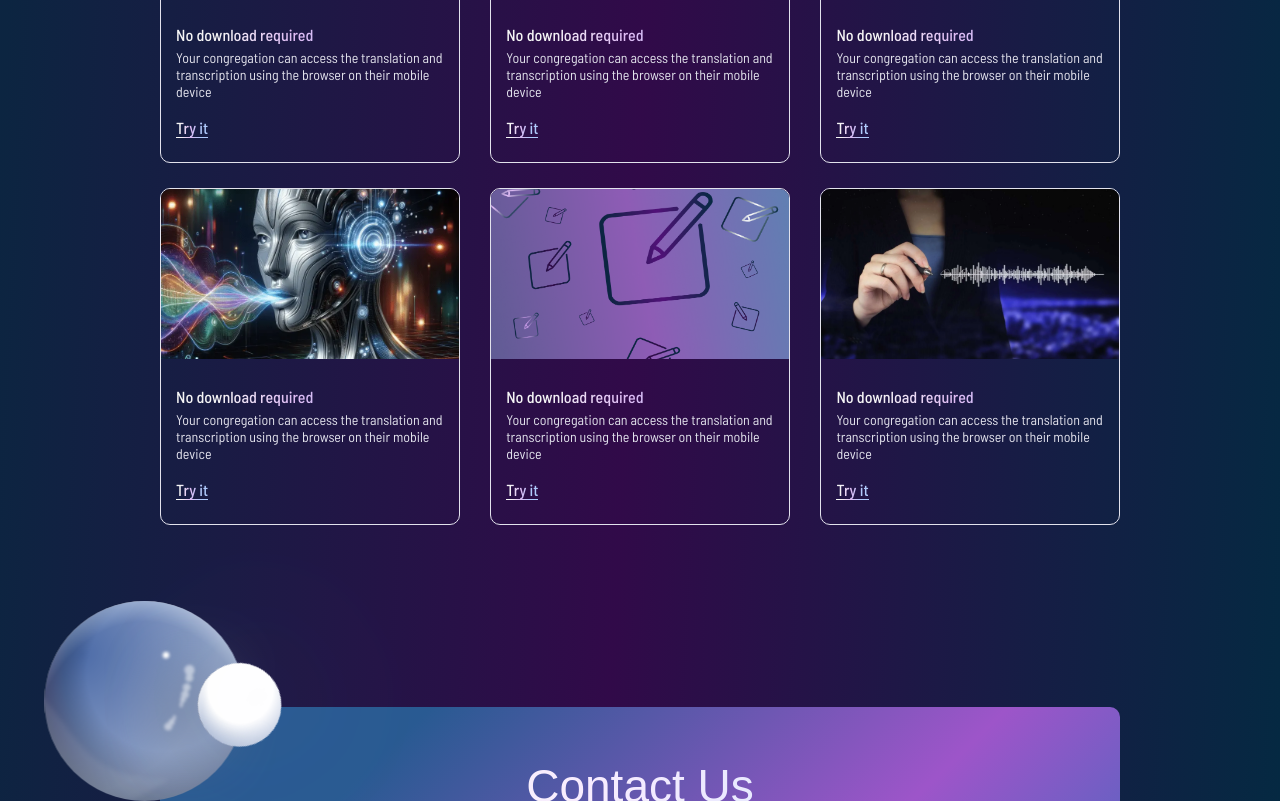
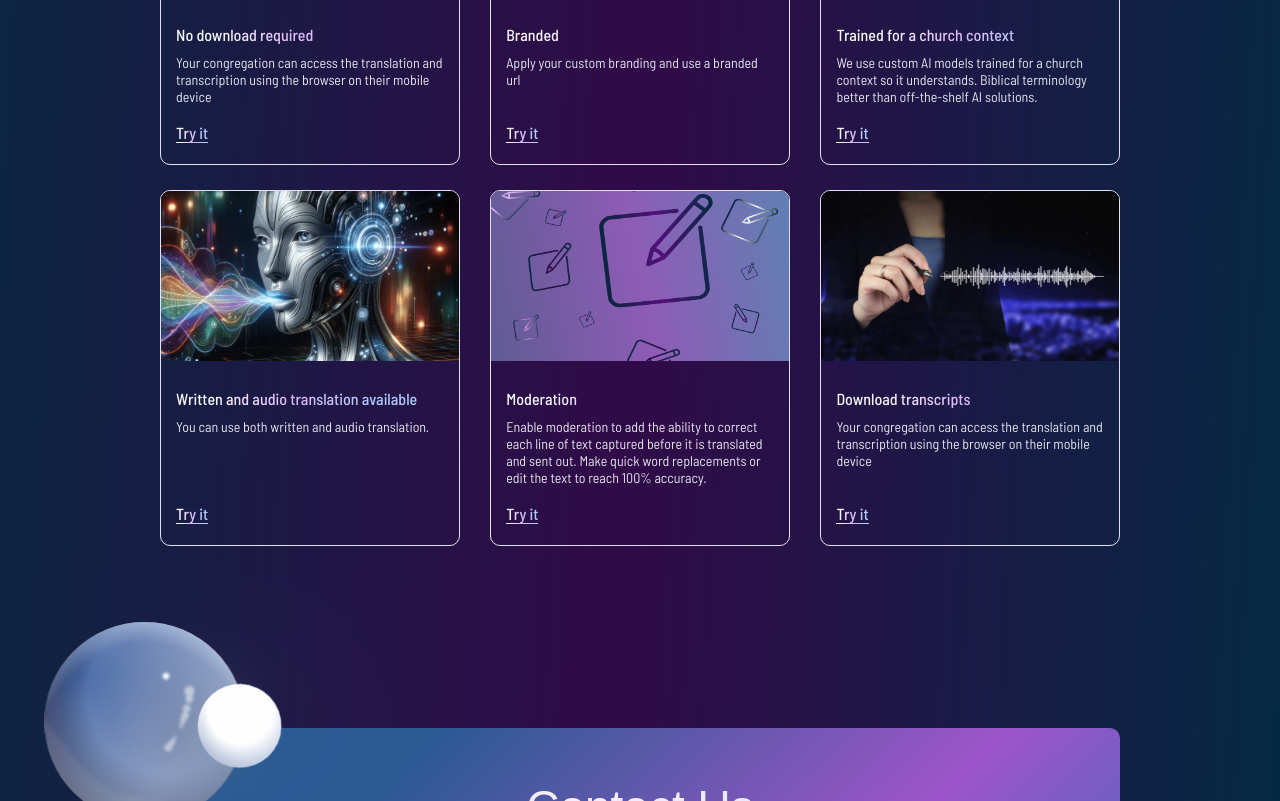
Before and after one commit to webDevT/oneaccord-landing, a website: page app/index.html in a window 1280 px wide. Shown: the part 1091-1892 px from the top of the page. Drawn offline with nearby package versions, Linux system fonts and the light colour scheme; a web font is replaced by a local one.

Commit message:
features text

```diff
--- a/app/index.html
+++ b/app/index.html
@@ -22,7 +22,7 @@
 
 			<div class="logo">
 				<a href="index.html">
-					<img src="img/logo.svg" alt="">
+					<img src="img/logo.svg" alt="OneAccord logo">
 				</a>
 			</div>
 
@@ -148,11 +148,11 @@ with a <span>human touch</span>
 			</div>
 
 			<div class="main-screen__image-wrapper">
-				<img src="img/photo.png" alt="" class="main-screen__photo">
-				<img src="img/screen.png" alt="" class="main-screen__screen">
-				<img src="img/bable0.svg" alt="" class="main-screen__bables">
+				<img src="img/photo.png" alt="Peoples logo" class="main-screen__photo">
+				<img src="img/screen.png" alt="Phone screen" class="main-screen__screen">
+				<img src="img/bable0.svg" alt="bable" class="main-screen__bables">
 
-				<img src="img/bables01.svg" alt="" class="main-screen__bables2">
+				<img src="img/bables01.svg" alt="bable" class="main-screen__bables2">
 
 			</div>
 		</div>
@@ -169,14 +169,19 @@ with a <span>human touch</span>
 			<div class="features__list">
 
 				<div class="features__item">
-					<img src="img/img1.png" alt="" class="features__item-img">
+					<img src="img/img1.png" alt="No download requested image" class="features__item-img">
 					<div class="features__item-content">
+
+
+						<div class="features__item-content-text">
 							<h3 class="h3">
 							No download required
 						</h3>
 							<p>
 							Your congregation can access the translation and transcription using the browser on their mobile device
 						</p>
+						</div>
+
 
 						<a href="#contact" class="features__item-link">
 							Try it
@@ -187,12 +192,16 @@ with a <span>human touch</span>
 				<div class="features__item">
 					<img src="img/img2.png" alt="" class="features__item-img">
 					<div class="features__item-content">
+						<div class="features__item-content-text">
 							<h3 class="h3">
-							No download required
+							Branded
+
 						</h3>
 						<p>
-							Your congregation can access the translation and transcription using the browser on their mobile device
+							Apply your custom branding and use a branded url
 						</p>
+						</div>
+
 
 						<a href="#contact" class="features__item-link">
 							Try it
@@ -203,12 +212,16 @@ with a <span>human touch</span>
 				<div class="features__item">
 					<img src="img/img3.jpg" alt="" class="features__item-img">
 					<div class="features__item-content">
+						<div class="features__item-content-text">
 							<h3 class="h3">
-							No download required
+								Trained for a church context
+
 						</h3>
 						<p>
-							Your congregation can access the translation and transcription using the browser on their mobile device
+							We use custom AI models trained for a church context so it understands. Biblical terminology better than off-the-shelf AI solutions.
 						</p>
+						</div>
+
 
 						<a href="#contact" class="features__item-link">
 							Try it
@@ -219,12 +232,17 @@ with a <span>human touch</span>
 				<div class="features__item">
 					<img src="img/img4.webp" alt="" class="features__item-img">
 					<div class="features__item-content">
+						<div class="features__item-content-text">
 							<h3 class="h3">
-							No download required
+								Written and audio translation available
+
+
 						</h3>
 						<p>
-							Your congregation can access the translation and transcription using the browser on their mobile device
+							You can use both written and audio translation.
 						</p>
+						</div>
+
 
 						<a href="#contact" class="features__item-link">
 							Try it
@@ -235,12 +253,16 @@ with a <span>human touch</span>
 				<div class="features__item">
 					<img src="img/img5.png" alt="" class="features__item-img">
 					<div class="features__item-content">
+						<div class="features__item-content-text">
 							<h3 class="h3">
-							No download required
+								Moderation
+
 						</h3>
 						<p>
-							Your congregation can access the translation and transcription using the browser on their mobile device
+							Enable moderation to add the ability to correct each line of text captured before it is translated and sent out.  Make quick word replacements or edit the text to reach 100% accuracy.
 						</p>
+						</div>
+
 
 						<a href="#contact" class="features__item-link">
 							Try it
@@ -251,12 +273,17 @@ with a <span>human touch</span>
 				<div class="features__item">
 					<img src="img/img6.webp" alt="" class="features__item-img">
 					<div class="features__item-content">
+						<div class="features__item-content-text">
 							<h3 class="h3">
-							No download required
+								Download transcripts
+
+
 						</h3>
 						<p>
 							Your congregation can access the translation and transcription using the browser on their mobile device
 						</p>
+						</div>
+
 
 						<a href="#contact" class="features__item-link">
 							Try it
--- a/app/sass/_media.sass
+++ b/app/sass/_media.sass
@@ -357,6 +357,11 @@
 		width: 27.200vw
 	.section-header
 		padding-bottom: 8vw
+	.features__item-content
+		height: calc(100% - 57%)
+		height: 40%
+	.features__item
+		height: 98vw
 
 
 
--- a/app/sass/style.sass
+++ b/app/sass/style.sass
@@ -228,7 +228,7 @@ p
     margin-bottom: 25px
     overflow: hidden
     .h3
-        margin-bottom: 5px
+        margin-bottom: 10px
     p
         font-size: 14px
         margin-bottom: 16px
@@ -240,6 +240,7 @@ p
     object-position: center
 .features__item-content
     padding: 24px 15px
+    height: calc( 100% - 220px )
 .features__item-link
     background: linear-gradient(98deg, #F5F5F5 15.26%, #DEBAF4 45.17%, #B0CAFC 77.86%)
     background-clip: text
@@ -881,6 +882,10 @@ textarea:focus::placeholder
   .sub-title
     text-align: center
 //end privacy style
-
+.features__item-content
+  display: flex
+  flex-direction: column
+  justify-content: space-between
+  align-items: flex-start
 
 @import "media"
```
Also changed, not shown: docs/index.html (+42 -15 lines), app/css/style.min.css, docs/css/style.min.css. Lines whose indentation alone changed are shown as unchanged.
